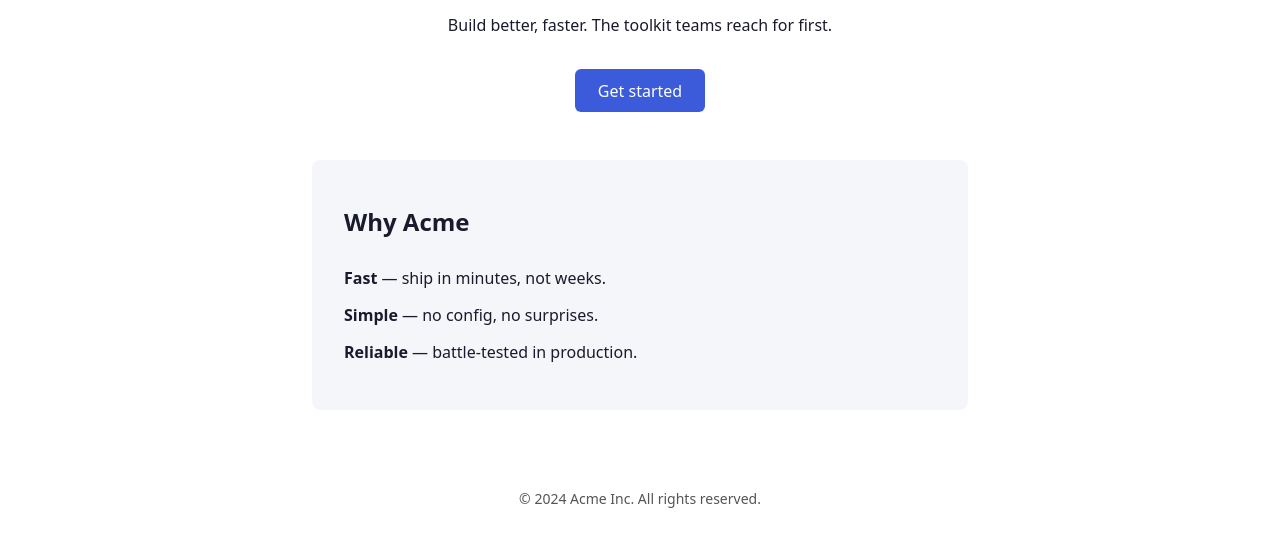
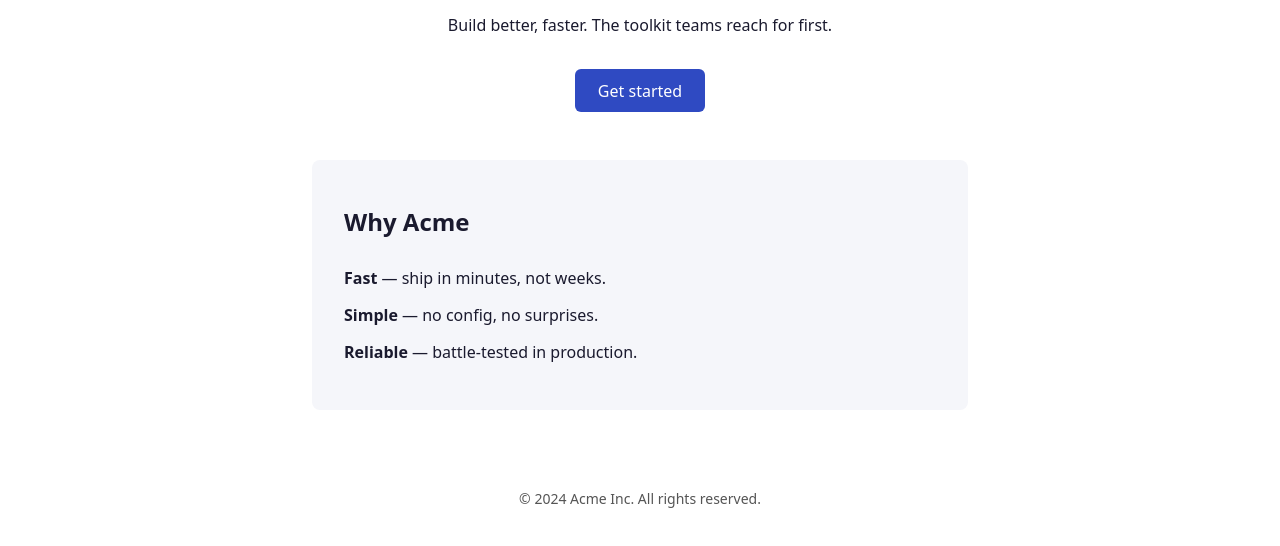
Before and after one commit to dsanchezvalle/workflow-parity-desktop, a website: page src/index.html in a window 1280 px wide. In both pictures the pointer is over the link "Get started". Shown: the part 206-752 px from the top of the page. Drawn offline with Linux system fonts and the light colour scheme.

Commit message:
feat(button): add hover state to primary button

```diff
--- a/src/styles.css
+++ b/src/styles.css
@@ -66,6 +66,10 @@ main {
   transition: background 0.15s ease;
 }
 
+.btn-primary:hover {
+  background: #2f4ac2;
+}
+
 .features {
   background: var(--bg-alt);
   border-radius: 8px;
```
